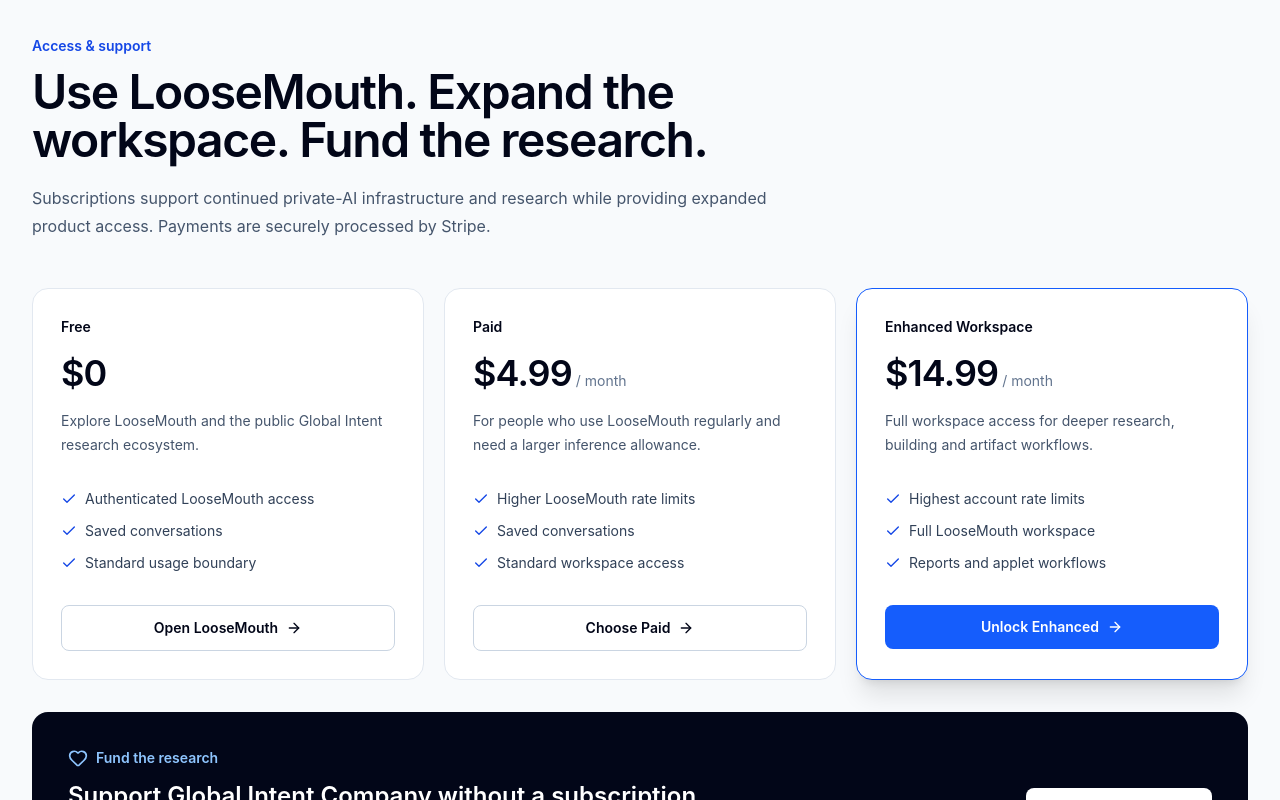
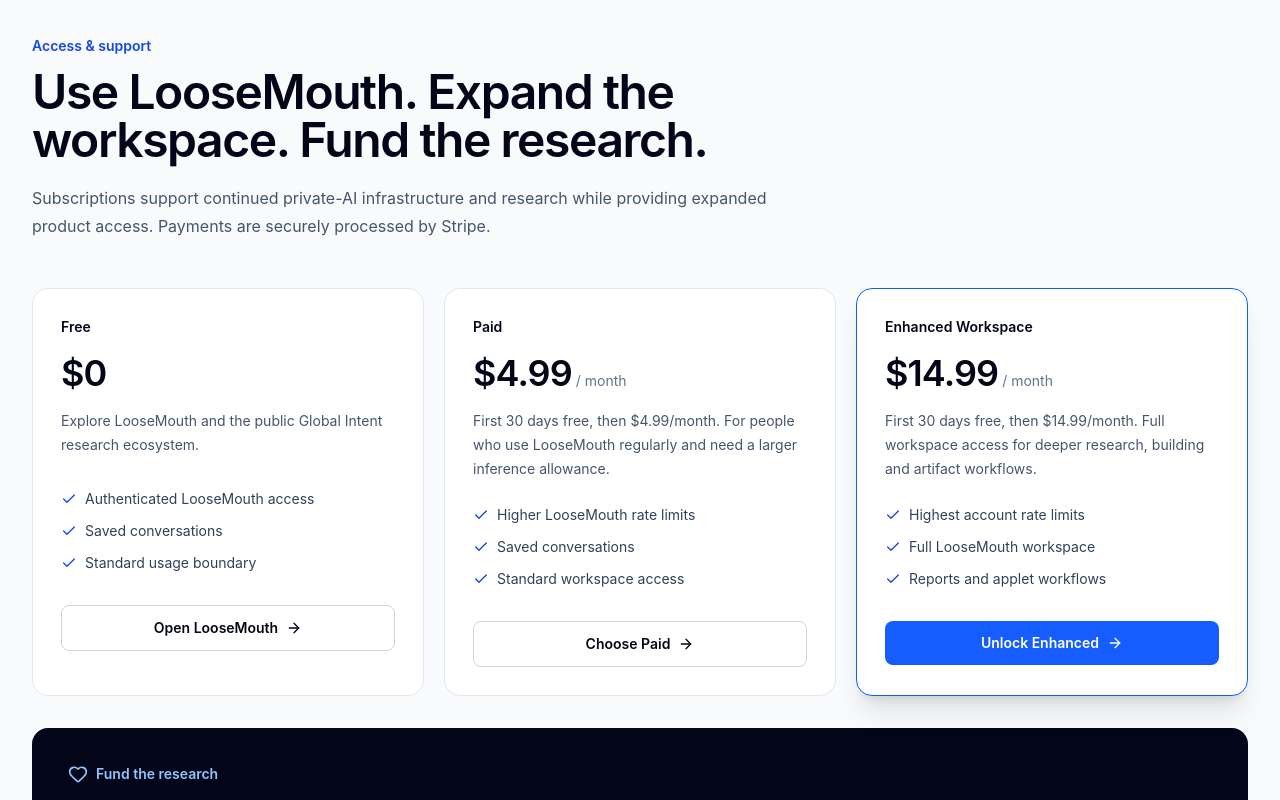
Before and after one commit to GI-Company/GiC, a Next.js app: page / in a window 1280 px wide. Shown: the part 11200-12000 px from the top of the page. Built offline with nearby package versions, Linux system fonts and the light colour scheme.

Commit message:
Show 30-day free trial on pricing

```diff
--- a/components/landing/BillingSection.tsx
+++ b/components/landing/BillingSection.tsx
@@ -21,7 +21,7 @@ const tiers = [
     name: 'Paid',
     price: '$4.99',
     cadence: '/ month',
-    description: 'For people who use LooseMouth regularly and need a larger inference allowance.',
+    description: 'First 30 days free, then $4.99/month. For people who use LooseMouth regularly and need a larger inference allowance.',
     features: ['Higher LooseMouth rate limits', 'Saved conversations', 'Standard workspace access'],
     href: PAID_URL,
     action: 'Choose Paid',
@@ -30,7 +30,7 @@ const tiers = [
     name: 'Enhanced Workspace',
     price: '$14.99',
     cadence: '/ month',
-    description: 'Full workspace access for deeper research, building and artifact workflows.',
+    description: 'First 30 days free, then $14.99/month. Full workspace access for deeper research, building and artifact workflows.',
     features: ['Highest account rate limits', 'Full LooseMouth workspace', 'Reports and applet workflows'],
     href: ENHANCED_URL,
     action: 'Unlock Enhanced',
```
